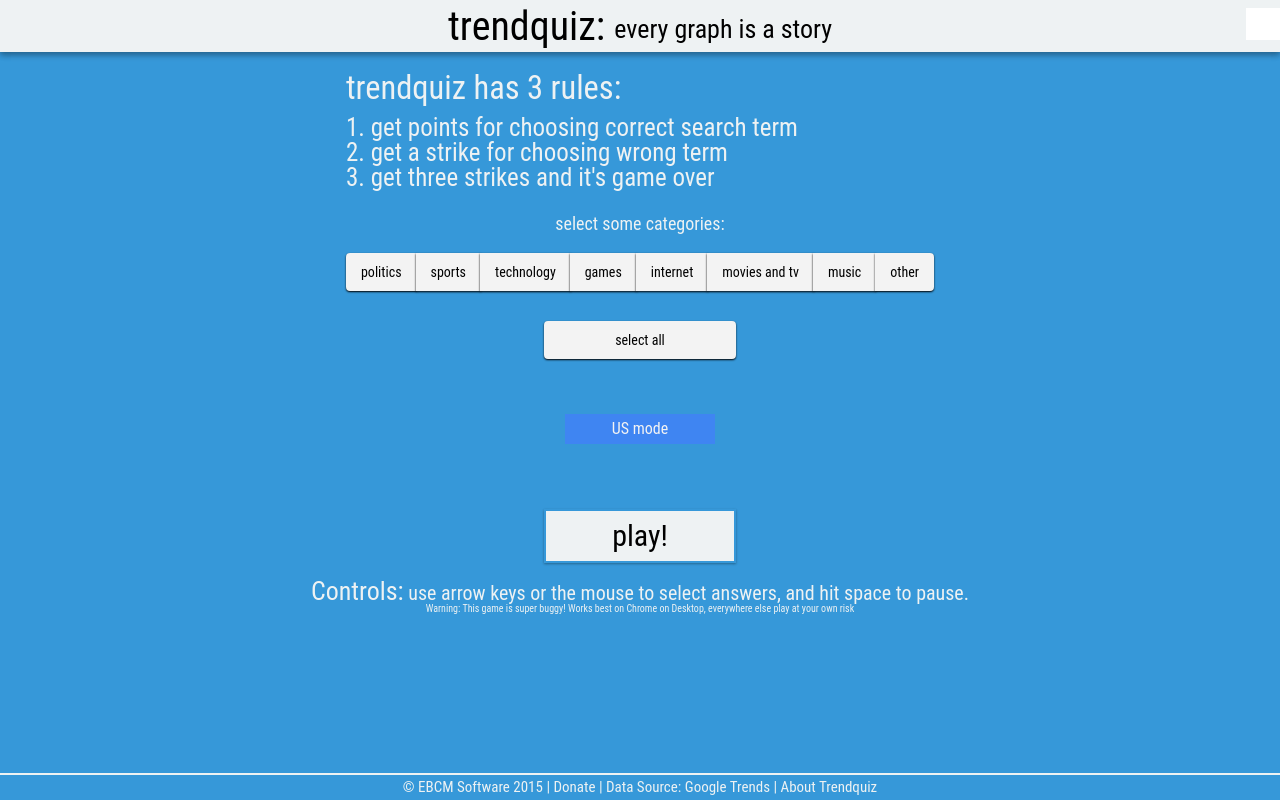
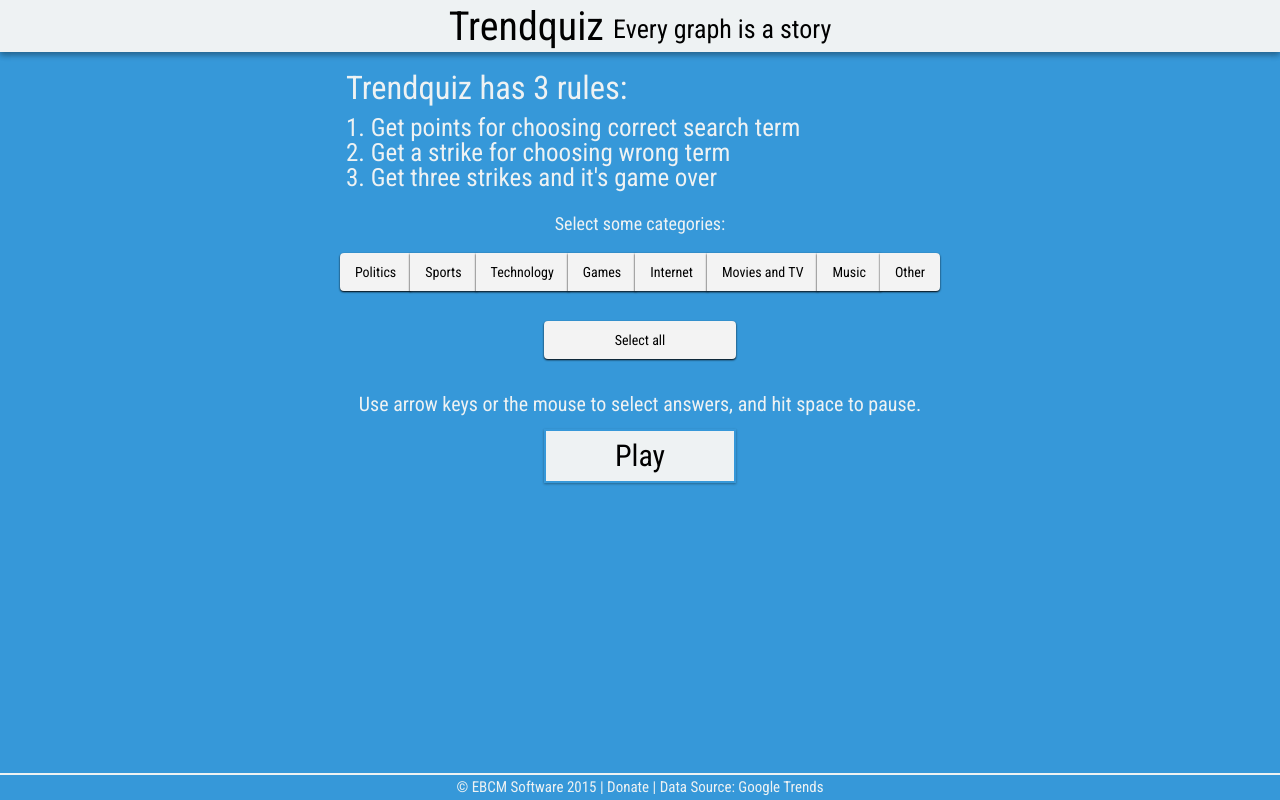
Before and after one commit to ebcmsoftware/trendquiz, a plain HTML site: page trendquiz.html in a window 1280 px wide. Drawn offline with nearby package versions, Linux system fonts and the light colour scheme.

Commit message:
fix up start screen

```diff
--- a/scripts/index.js
+++ b/scripts/index.js
@@ -5,9 +5,3 @@
 
 ga('create', 'UA-52539363-1', 'auto');
 ga('send', 'pageview');
-
-document.getElementById('modal_why').addEventListener('click', function(){pausegame();});
-document.getElementById('charlieoptionbox').addEventListener('click', function() {
-    localStorage.setItem('fuckyoueric', 1);
-    alert("f you eric");
-});
--- a/scripts/trendquiz.js
+++ b/scripts/trendquiz.js
@@ -1,5 +1,5 @@
 var toggle = false;
-//function for trendquiz.html
+
 function selectAll() {
   var button = document.getElementById('categorysettings').firstChild.nextSibling;
   while (button) {
@@ -21,15 +21,13 @@
     var split_arr = categorylist.split(' ');
     split_arr.forEach(function(category) {
         var input = document.getElementById(category)
-        console.log(category);
-        console.log(input);
         input.checked = true;
         input.parentNode.className = 'btn btn-primary active';
     });
 }
 var america = localStorage['america'];
 if (america != undefined && (america == 'false' || america == false)) {
-    document.getElementById('myonoffswitch').checked = false;
+    document.getElementById('international-switch').checked = false;
 }
 
 (function(i,s,o,g,r,a,m){i['GoogleAnalyticsObject']=r;i[r]=i[r]||function(){
@@ -42,21 +40,20 @@
 
 localStorage['score'] = 0;
 localStorage['num_answered'] = 0;
+localStorage['america'] = $('#international-switch').attr("checked");
 
-localStorage['america'] = document.getElementById('myonoffswitch').checked;
-
-document.getElementById('myonoffswitch').addEventListener('click', function(){
-    localStorage['america'] = document.getElementById('myonoffswitch').checked;
+$('#international-switch').click(function(){
+    localStorage['america'] = $(this).arr("checked");
 });
 
-document.getElementById('select_all').addEventListener('click', selectAll);
+$('#select_all').click(selectAll);
 
-document.getElementById('playbutton').addEventListener('click', function () {
+$('#playbutton').click(function () {
       var categorylist = '';
       var checkboxes = document.getElementsByTagName("input");
       var len = checkboxes.length;
       for (var i=0; i < len; i++) {
-          if (checkboxes[i].type == "checkbox" && checkboxes[i].checked && checkboxes[i].id != 'myonoffswitch') {
+          if (checkboxes[i].type == "checkbox" && checkboxes[i].checked && checkboxes[i].id != 'international-switch') {
               categorylist += checkboxes[i].id + " ";
           }
       }
--- a/trendquiz.html
+++ b/trendquiz.html
@@ -1,79 +1,80 @@
+<!DOCTYPE html>
 <html>
 <head>
-<title>trendquiz</title>
+<title>Trendquiz</title>
+<script src="https://ajax.googleapis.com/ajax/libs/jquery/2.1.4/jquery.min.js"></script>
+<link rel="icon" type="image/ico" href="images/favicontrend.ico">
 <link href="bootstrap/css/bootstrap.min.css" rel="stylesheet">
-<script src="https://ajax.googleapis.com/ajax/libs/jquery/2.1.4/jquery.min.js"></script>
-<script type="text/javascript" src="bootstrap/js/bootstrap.min.js" ></script>
-<link rel="icon" type="image/ico" href="images/favicontrend.ico">
+<link href='https://fonts.googleapis.com/css?family=Roboto+Condensed' rel='stylesheet' type='text/css'>
 <link rel="stylesheet" type="text/css" href="themes/reset.css">
-<link href='themes/raleway.css' rel='stylesheet' type='text/css'>
 <link rel="stylesheet" type="text/css" href="themes/style.css">
-<meta name="apple-mobile-web-app-capable" content="yes" />
+<meta name="apple-mobile-web-app-capable" content="yes">
 <meta name="mobile-web-app-capable" content="yes">
 <meta name="viewport" content="width=device-width, user-scalable=no">
-<meta property="og:image" content="http://trendquiz.com/data/logo.png"> <!-- for thumbnails -->
-<link rel="stylesheet" media="screen and (max-device-width: 600px) and (orientation : portrait)" href="themes/phonestyle.css"/>
+<meta property="og:image" content="http://trendquiz.com/images/logo.png">
+<link rel="stylesheet" media="screen and (max-width: 600px)" href="themes/phonestyle.css">
 </head>
 
 <body>
-
 <div id="header2" class="header">
-    <div id="title"><span style="vertical-align:middle;">trendquiz:</span> <span id="smallheadtext"> every graph is a story</span></div>
+  <div id="title">
+    <span style="vertical-align:middle;">Trendquiz</span> <span id="smallheadtext">Every graph is a story</span>
+  </div>
 </div>
 
-<img src="data/logo.png" style="display:none;">
+<img src="images/logo.png" alt="trendquiz logo" style="display:none;">
 
 <div id="descriptivetext">
-    <h1 style="font-size: 1.3em; margin: 10px 0 10px 0; text-align: left;"> trendquiz has 3 rules:</h1>
-    <ol id = "rules" style = "text-align:left">
-        <li>1. get points for choosing correct search term</li>
-        <li>2. get a strike for choosing wrong term</li>
-        <li>3. get three strikes and it's game over</li>
+  <h1 style="font-size: 1.3em; margin: 10px 0 10px 0; text-align: left;">Trendquiz has 3 rules:</h1>
+  <ol id="rules" style="text-align:left">
+    <li>1. Get points for choosing correct search term</li>
+    <li>2. Get a strike for choosing wrong term</li>
+    <li>3. Get three strikes and it's game over</li>
   </ol>
 </div>
 
-<p id = "categorytext" style="text-align: center; margin-top: 15px">select some categories:</p>
-<center>
+<p id="categorytext" style="text-align: center; margin-top: 15px">Select some categories:</p>
+<div style='text-align:center; padding: 0px;'>
   <div id = "categorystuff">
     <div id="categorysettings" class="btn-group" data-toggle="buttons">
-            <label class="btn btn-primary"><input type="checkbox" id="politics" >politics</label>
-            <label class="btn btn-primary"><input type="checkbox" id="sports" >sports</label>
-            <label class="btn btn-primary"><input type="checkbox" id="tech" >technology</label>
-            <label class="btn btn-primary"><input type="checkbox" id="games" >games</label>
-            <label class="btn btn-primary"><input type="checkbox" id="internet_memes" >internet</label>
-            <label class="btn btn-primary"><input type="checkbox" id="visualmedia" >movies and tv</label>
-            <label class="btn btn-primary"><input type="checkbox" id="music" >music</label>
-            <label class="btn btn-primary"><input type="checkbox" id="misc_seasonal" >other</label>
+        <label class="btn btn-primary"><input type="checkbox" id="politics">Politics</label>
+        <label class="btn btn-primary"><input type="checkbox" id="sports">Sports</label>
+        <label class="btn btn-primary"><input type="checkbox" id="tech">Technology</label>
+        <label class="btn btn-primary"><input type="checkbox" id="games">Games</label>
+        <label class="btn btn-primary"><input type="checkbox" id="internet_memes">Internet</label>
+        <label class="btn btn-primary"><input type="checkbox" id="visualmedia">Movies and TV</label>
+        <label class="btn btn-primary"><input type="checkbox" id="music">Music</label>
+        <label class="btn btn-primary"><input type="checkbox" id="misc_seasonal">Other</label>
     </div>
 
     <div id = "selectallbutton" class="btn-group btn-group-justified" data-toggle="buttons">
-            <label class="btn btn-primary" id="select_all"><input type="checkbox">select all</label>
+        <label class="btn btn-primary" id="select_all"><input type="checkbox">Select all</label>
     </div>
-        <br><br>
-        <div class="onoffswitch">
-            <input type="checkbox" name="onoffswitch" class="onoffswitch-checkbox" id="myonoffswitch" checked>
-            <label class="onoffswitch-label" for="myonoffswitch">
+  </div>
+<!--     <div class="onoffswitch">
+      <input type="checkbox" name="onoffswitch" class="onoffswitch-checkbox" id="international-switch" checked>
+      <label class="onoffswitch-label" for="international-switch">
         <span class="onoffswitch-inner"></span>
         <span class="onoffswitch-switch"></span>
       </label>
+    </div> -->
+    <!-- <br><br><br><br> -->
+    <p id="controltext" style="position:relative;margin: 0 auto;font-size:2em;text-align:center;">
+      Use arrow keys or the mouse to select answers, and hit space to pause.
+    </p>
+
+    <div id="playbutton" class="gameButton">Play</div>
 </div>
-        <br><br><br><br>
-        <div id="playbutton" class="gameButton">  play!  </div>
-        <script src="scripts/trendquiz.js"></script>
-        <p id = "controltext" style="position:relative;margin: 0 auto;font-size:2em;text-align:center;">
-        <span  style = "font-size:1.3em;">Controls:</span> use arrow keys or the mouse to select answers, and hit space to pause.
-        </p>
-	<h2>Warning: This game is super buggy! Works best on Chrome on Desktop, everywhere else play at your own risk</h2>
-    </div>
-</center>
-
 <footer id="footer">
   <a href="http://ebcmsoftware.com">&copy; EBCM Software 2015</a> |
   <a href = "http://ebcmsoftware.com/donate/"> Donate </a> |
-    Data Source: <a href="http://google.com/trends">Google Trends</a> |
-    <a href="game/about.html" id="aboutpage">About Trendquiz</a>
+  Data Source: <a href="http://google.com/trends">Google Trends</a>
 </footer>
-<script type="text/javascript" src="scripts/script.js"></script>
+
+<script src="scripts/trendquiz.js"></script>
+<script type="text/javascript" src="bootstrap/js/bootstrap.min.js"></script>
 </body>
 
+
+
 </html>
```
Lines whose indentation alone changed are shown as unchanged.
